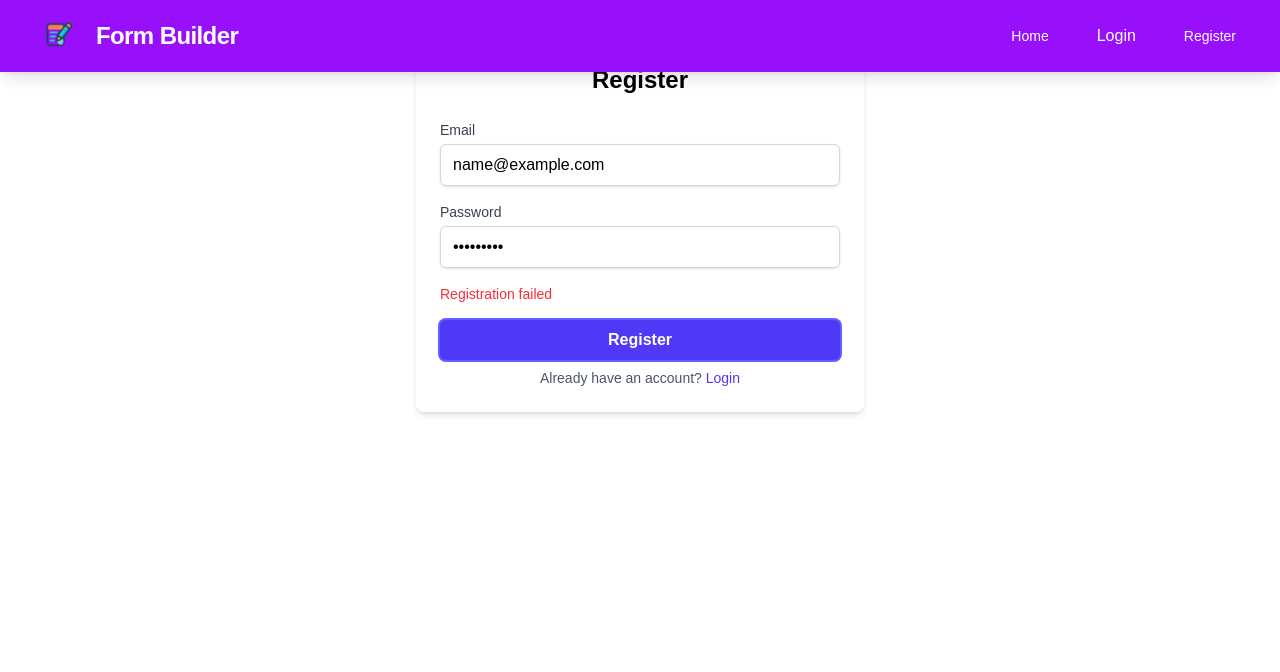
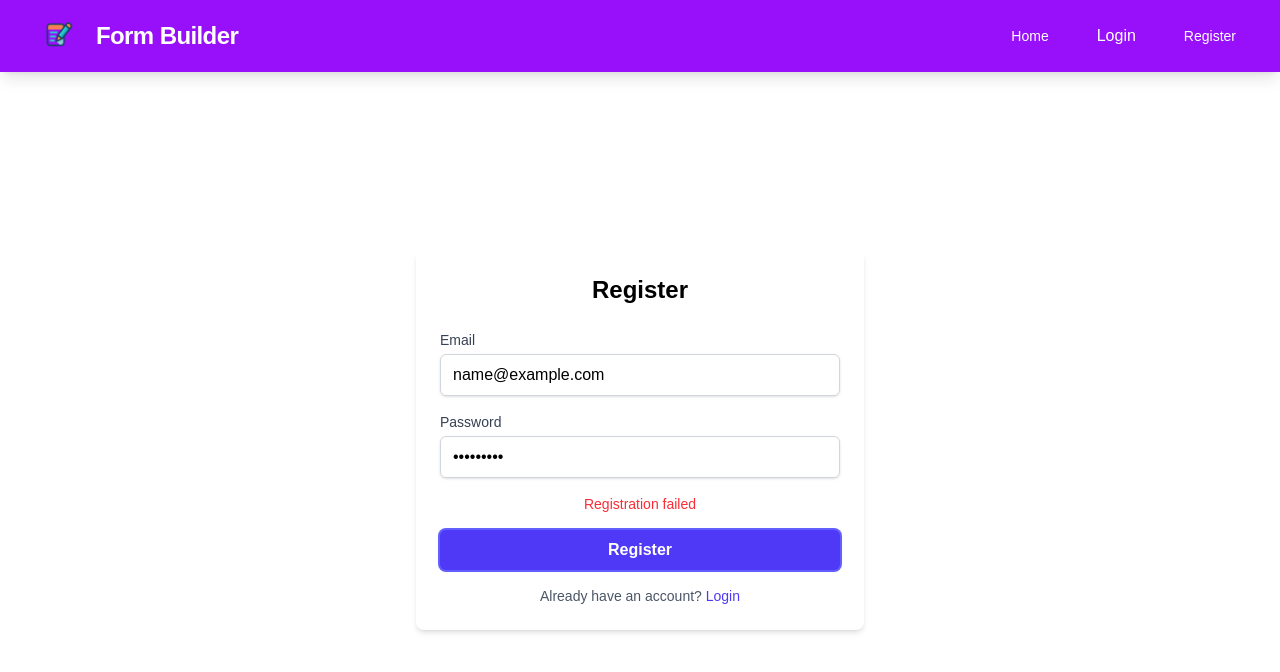
Before and after one commit to Yaswanthvijjapu/Form, a React (Vite) app in the folder client/: page /register in a window 1280 px wide. Both pictures are taken after typing "name@example.com", "Sample123" into the empty fields and a click on the button "Register". Shown: the top 672 px of the page. Built offline with nearby package versions, Linux system fonts and the light colour scheme; no server answers.

Commit message:
enhance layout with improved structure and add navigation link to login

```diff
--- a/client/src/pages/Register.jsx
+++ b/client/src/pages/Register.jsx
@@ -1,7 +1,7 @@
 // client/src/pages/Register.jsx
 
 import React, { useState, useEffect } from 'react';
-import { useNavigate } from 'react-router-dom';
+import { useNavigate, Link } from 'react-router-dom';
 import useAuthStore from '../store/useAuthStore';
 
 function Register() {
@@ -26,7 +26,10 @@ function Register() {
   };
 
   return (
-    <div className="max-w-md mx-auto mt-10 p-6 bg-white rounded-lg shadow-md">
+    <div
+      className="flex items-center justify-center min-h-[calc(100vh-80px)] mt-20 px-4"
+    >
+      <div className="w-full max-w-md p-6 bg-white rounded-lg shadow-md">
         <h1 className="text-2xl font-bold text-center mb-6">Register</h1>
         <form onSubmit={handleSubmit} className="space-y-4">
           <div>
@@ -57,7 +60,7 @@ function Register() {
               required
             />
           </div>
-        {error && <p className="text-red-500 text-sm">{error}</p>}
+          {error && <p className="text-red-500 text-sm text-center">{error}</p>}
           <button
             type="submit"
             className="w-full py-2 px-4 bg-indigo-600 text-white font-semibold rounded-md hover:bg-indigo-700 focus:outline-none focus:ring-2 focus:ring-indigo-500"
@@ -65,12 +68,13 @@ function Register() {
             Register
           </button>
         </form>
-      <p className="mt-2 text-sm text-center text-gray-600">
+        <p className="mt-4 text-sm text-center text-gray-600">
           Already have an account?{' '}
-        <a href="/login" className="text-indigo-600 hover:underline">
+          <Link to="/login" className="text-indigo-600 hover:underline">
             Login
-        </a>
+          </Link>
         </p>
+      </div>
     </div>
   );
 }
```
Lines whose indentation alone changed are shown as unchanged.
